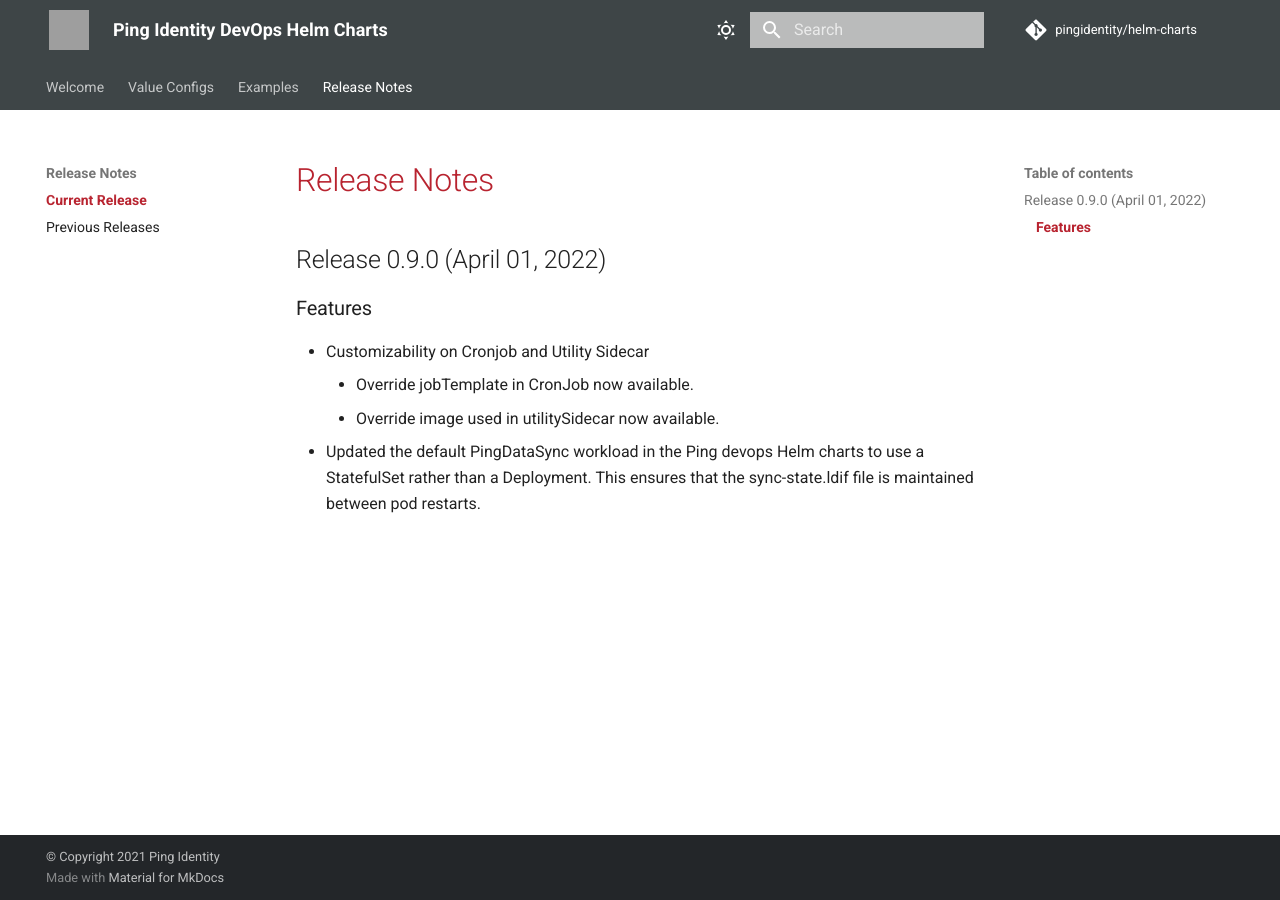
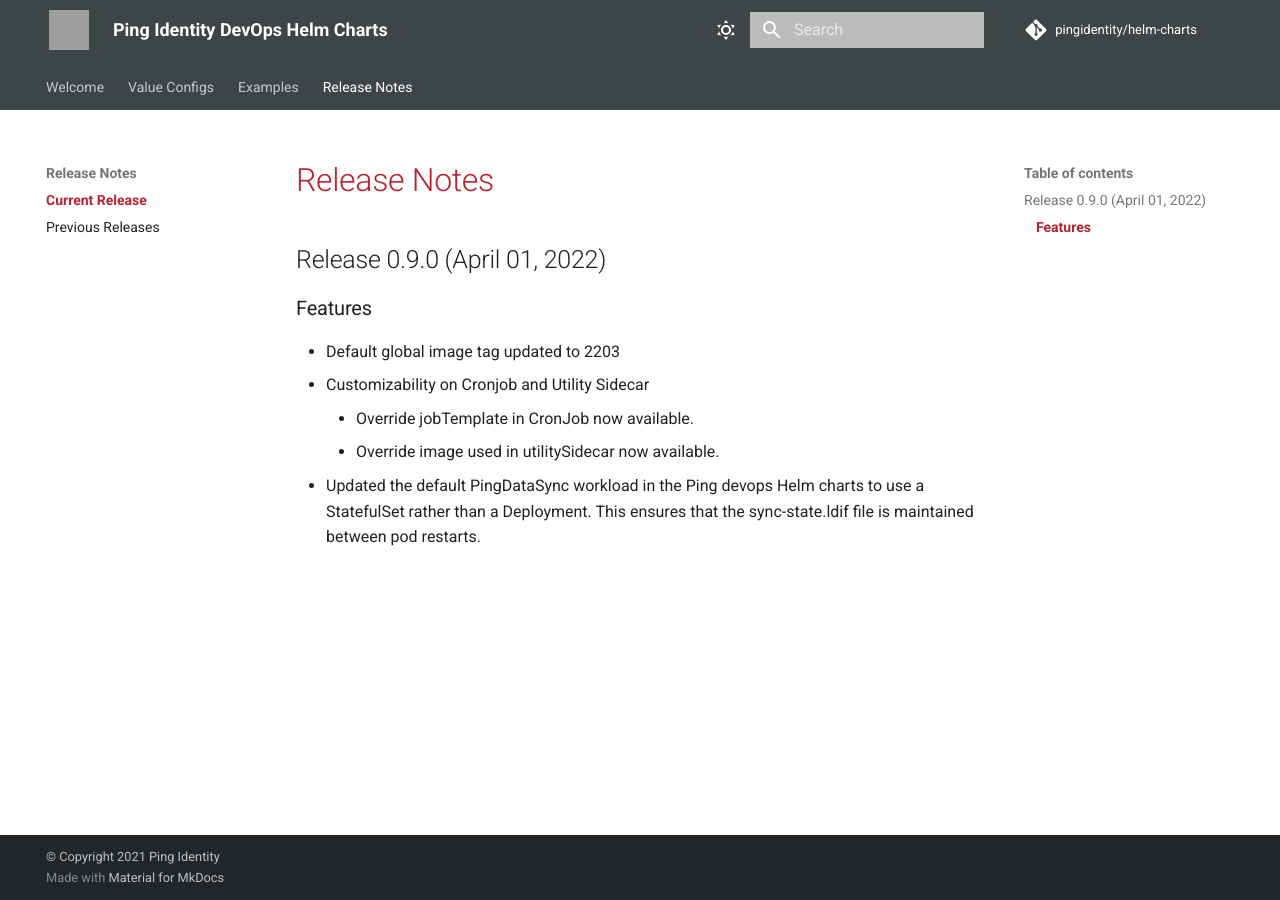
Before and after one commit to pingidentity/helm-charts, an MkDocs documentation site: the page built from docs/release-notes/currentRelease.md, in a window 1280 px wide. Built offline with MkDocs 1.6.1 and Material for MkDocs 9.7.7, drawn with Linux system fonts in a browser that asks for light colours; comment, search, counter and statistics services are not loaded; grey boxes are pictures that could not be loaded.

Commit message:
release notes to include release tag update

```diff
--- a/docs/release-notes/currentRelease.md
+++ b/docs/release-notes/currentRelease.md
@@ -1,6 +1,7 @@
 # Release Notes
 ## Release 0.9.0 (April 01, 2022)
 ### Features ###
+  - Default global image tag updated to 2203
   - Customizability on Cronjob and Utility Sidecar
     -   Override jobTemplate in CronJob now available.
     -   Override image used in utilitySidecar now available.
```
